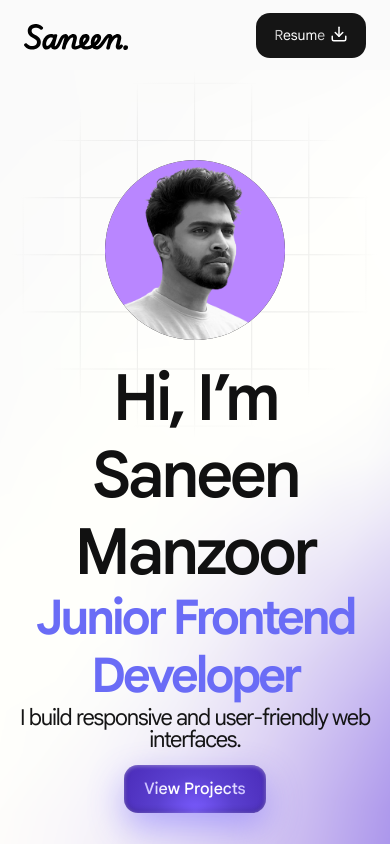
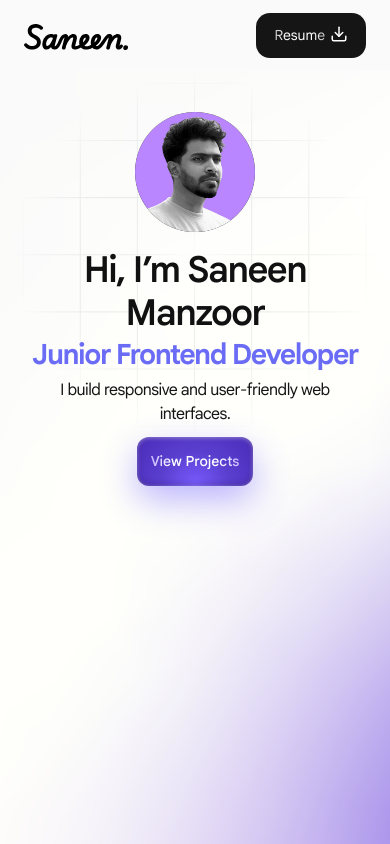
Before and after one commit to saneenmanzoor-pixel/portfolio, a React (Vite) app: page / in a window 390 px wide. Shown: the top 844 px of the page. Built offline with nearby package versions, Linux system fonts and the light colour scheme.

Commit message:
Fix hero section styles and animations

```diff
--- a/src/sections/styles/hero-section.css
+++ b/src/sections/styles/hero-section.css
@@ -123,23 +123,6 @@
     font-family: "Google Sans", sans-serif;
     margin: 0px;
 }
-/* Responsive */
-/* @media (min-width: 350px) {
-
-  .hero-title {
-    font-size: 36px;
-    letter-spacing: -2.5px;
-  }
-
-  .hero-subtitle {
-    font-size: 26px;
-    letter-spacing: -1.3px;
-  }
-  .hero-description {
-    font-size: 20px;
-    letter-spacing: -1.3px;
-  }
-} */
 
 .h1{
   margin-bottom: 0px;
@@ -153,3 +136,73 @@
   margin-bottom: 15px;
   line-height: 20px;
 }
+
+/* ===============================
+   MOBILE RESPONSIVE (PHONES)
+   =============================== */
+@media (max-width: 768px) {
+
+  .hero {
+    min-height: 100vh;
+    padding: 0 16px;
+    background-position: top;
+  }
+
+  .hero-content {
+    margin-top: 100px;
+    padding: 12px;
+    max-width: 100%;
+  }
+
+  /* Profile image */
+  .profile-circle {
+    width: 120px;
+    height: 120px;
+    margin-bottom: 16px;
+  }
+
+  /* Headings */
+  .hero-title {
+    font-size: 36px;
+    letter-spacing: -1.5px;
+  }
+
+  .hero-subtitle {
+    font-size: 28px;
+    letter-spacing: -1.5px;
+  }
+
+  /* Description */
+  .hero-description {
+    font-size: 16px;
+    letter-spacing: -0.5px;
+    line-height: 22px;
+    margin-bottom: 18px;
+  }
+
+  /* Button */
+  .hero-btn {
+    padding: 14px;
+    font-size: 15px;
+    border-radius: 12px;
+  }
+
+  /* Gradient text */
+  .text {
+    font-size: 14px;
+  }
+
+  /* Spacing helpers */
+  .h1 {
+    margin-bottom: 4px;
+  }
+
+  .h2 {
+    margin-bottom: 2px;
+  }
+
+  .h3 {
+    margin-bottom: 12px;
+    line-height: 18px;
+  }
+}
```
